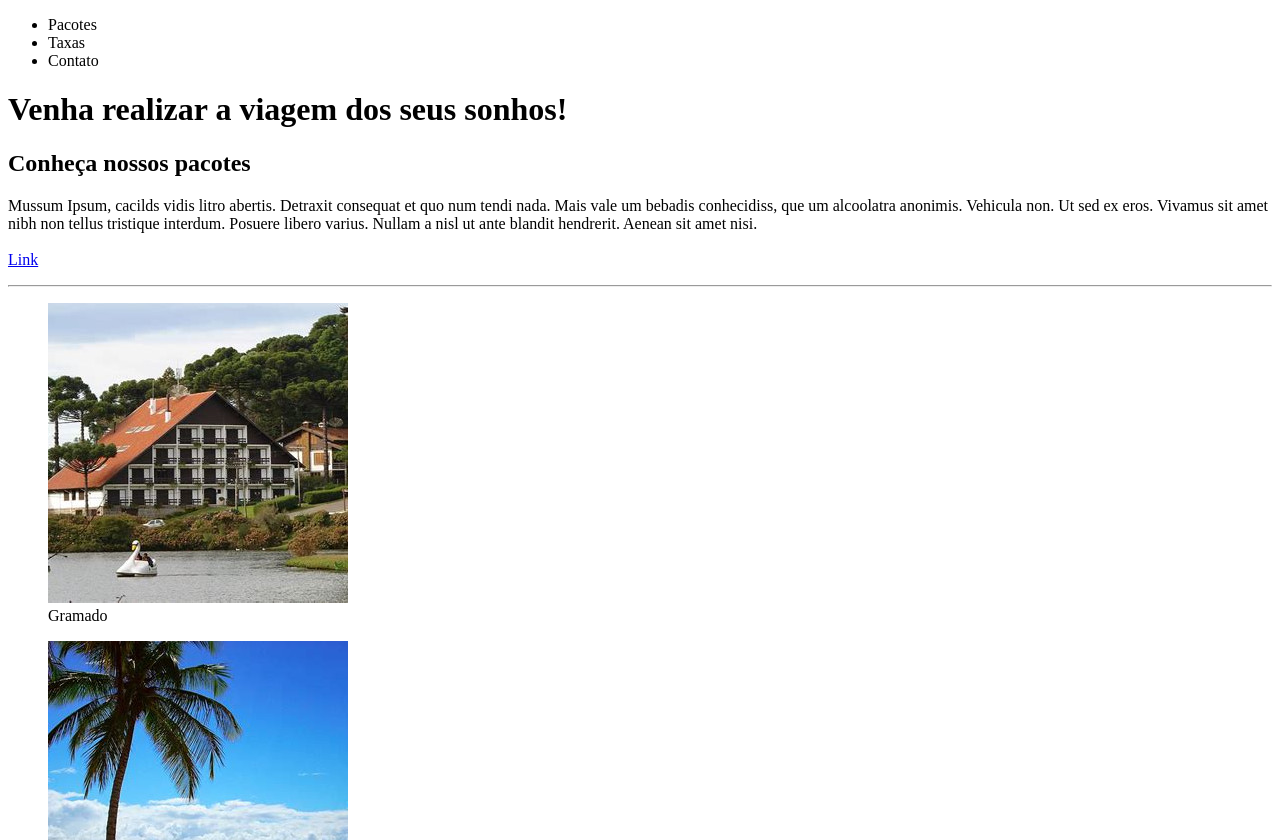
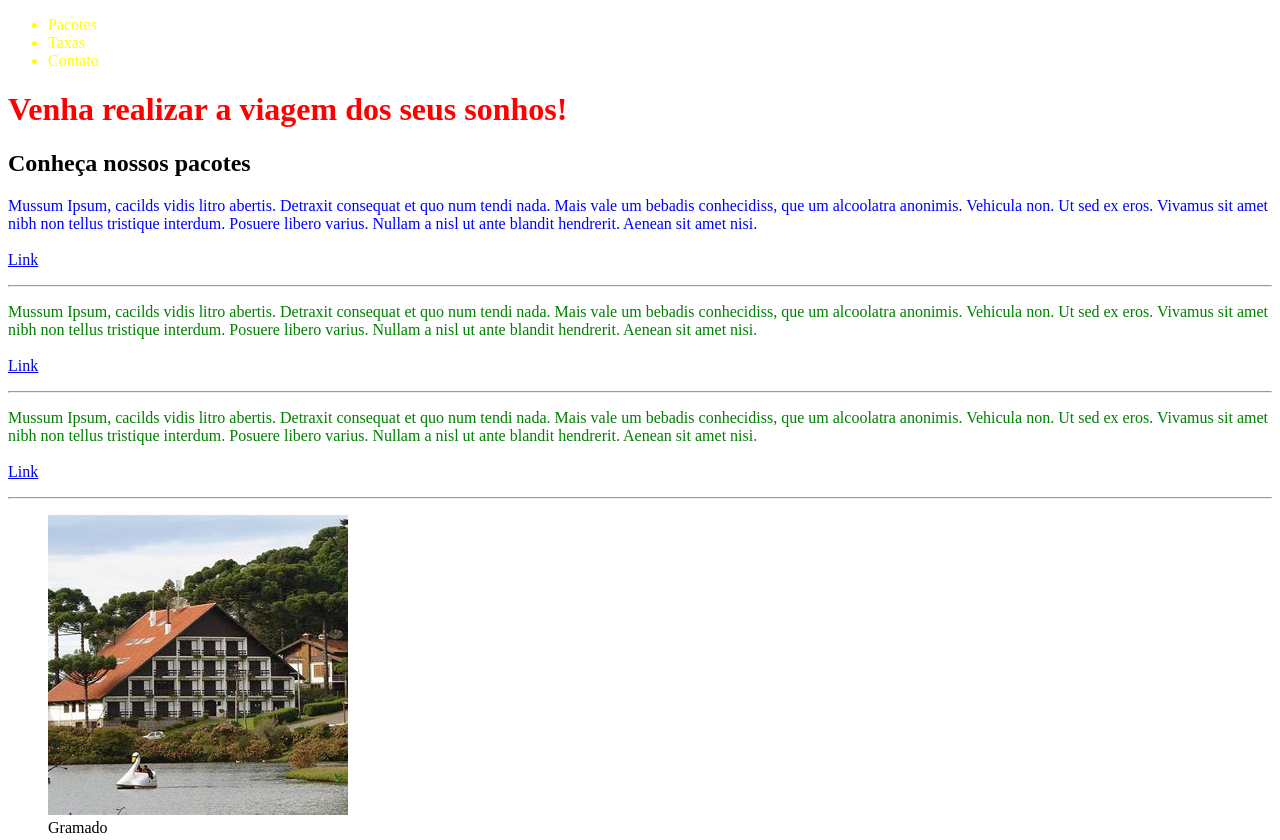
Before and after one commit to thabrita/projeto-descomplica, a plain HTML site: page index.html in a window 1280 px wide. Shown: the top 840 px of the page. Drawn offline with Linux system fonts and the light colour scheme.

Commit message:
Iniciando CSS

```diff
--- a/index.html
+++ b/index.html
@@ -2,10 +2,15 @@
 <html lang="pt-br">
 
 <head>
+    <style>
+        p {color:green;}
+    </style>
     <meta charset="UTF-8">
     <meta http-equiv="X-UA-Compatible" content="IE=edge">
     <meta name="viewport" content="width=device-width, initial-scale=1.0">
     <title>Viagem dos sonhos</title>
+
+    <link rel="stylesheet" href="style.css">
 </head>
 
 <body>
@@ -17,11 +22,29 @@
                 <li>Contato</li>
             </ul>
         </nav>
-        <h1>Venha realizar a viagem dos seus sonhos!</h1>
+        <h1 style="color:red;">Venha realizar a viagem dos seus sonhos!</h1>
     </header>
 
     <section>
         <h2>Conheça nossos pacotes</h2>
+        <p style="color:blue;">Mussum Ipsum, cacilds vidis litro abertis.
+            Detraxit consequat et quo num tendi nada.
+            Mais vale um bebadis conhecidiss, que um alcoolatra anonimis.
+            Vehicula non. Ut sed ex eros. Vivamus sit amet nibh non tellus tristique interdum.
+            Posuere libero varius. Nullam a nisl ut ante blandit hendrerit. Aenean sit amet nisi.
+            <br><br>
+            <a href="https://mussumipsum.com/">Link</a>
+            <hr>
+        </p>
+        <p>Mussum Ipsum, cacilds vidis litro abertis.
+            Detraxit consequat et quo num tendi nada.
+            Mais vale um bebadis conhecidiss, que um alcoolatra anonimis.
+            Vehicula non. Ut sed ex eros. Vivamus sit amet nibh non tellus tristique interdum.
+            Posuere libero varius. Nullam a nisl ut ante blandit hendrerit. Aenean sit amet nisi.
+            <br><br>
+            <a href="https://mussumipsum.com/">Link</a>
+            <hr>
+        </p>
         <p>Mussum Ipsum, cacilds vidis litro abertis.
             Detraxit consequat et quo num tendi nada.
             Mais vale um bebadis conhecidiss, que um alcoolatra anonimis.
--- /dev/null
+++ b/style.css
@@ -0,0 +1,3 @@
+li {
+    color: yellow;
+}
```
